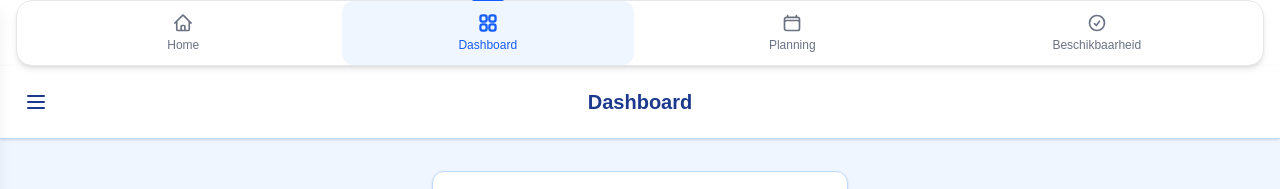
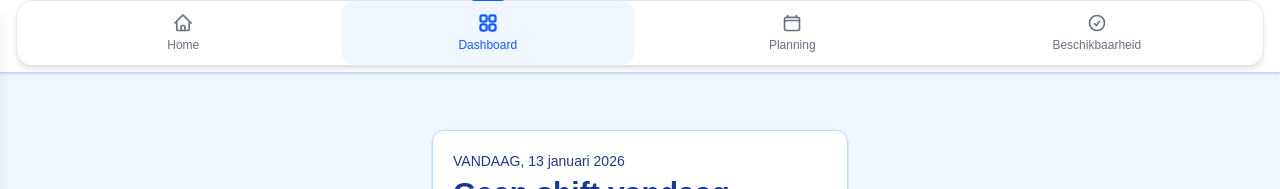
Before and after one commit to BorKlessens/rooster-app, a Next.js app: page /dashboard in a window 1280 px wide. Shown: the top 189 px of the page. Built offline with nearby package versions, Linux system fonts and the light colour scheme; no server answers; the database is empty; sample sign-in values are in the browser's storage.

Commit message:
1.7.3
PWA fix

```diff
--- a/app/beschikbaarheid/page.tsx
+++ b/app/beschikbaarheid/page.tsx
@@ -545,7 +545,7 @@ export default function AvailabilityPage() {
   return (
     <div className="min-h-screen bg-blue-50 pb-24">
       <UserHeader title="Beschikbaarheid" username={username} fullName={fullName} />
-      <div className="max-w-2xl mx-auto px-4 py-6 sm:py-8">
+      <div className="max-w-2xl mx-auto px-4 py-6 sm:py-8 header-offset">
         {/* Beschrijving */}
         <div className="mb-6">
           <p className="text-sm sm:text-base text-blue-900">
--- a/app/components/UserHeader.tsx
+++ b/app/components/UserHeader.tsx
@@ -40,7 +40,7 @@ export default function UserHeader({ title, username, fullName }: UserHeaderProp
   return (
     <>
       {/* Header met hamburger menu */}
-      <header className="bg-white border-b border-blue-200 shadow-sm sticky top-0 z-50 relative">
+      <header className="bg-white border-b border-blue-200 shadow-sm fixed top-0 left-0 right-0 z-50" style={{ paddingTop: 'env(safe-area-inset-top, 0)' }}>
         <div className="max-w-7xl mx-auto px-4 py-3 sm:py-4 relative z-50">
           <div className="flex items-center justify-between">
             {/* Hamburger menu button */}
--- a/app/dashboard/page.tsx
+++ b/app/dashboard/page.tsx
@@ -267,7 +267,7 @@ export default function DashboardPage() {
   return (
     <div className="min-h-screen bg-blue-50 pb-20">
       <UserHeader title="Dashboard" username={username} fullName={fullName} />
-      <div className="max-w-md mx-auto px-4 py-6 sm:py-8">
+      <div className="max-w-md mx-auto px-4 py-6 sm:py-8 header-offset">
         {/* Today's Shift Card */}
         {todayShift ? (
           <div className="bg-white rounded-xl p-5 mb-4 border border-blue-200 shadow-sm hover:shadow-md transition-shadow">
--- a/app/globals.css
+++ b/app/globals.css
@@ -22,6 +22,8 @@
 html {
   height: 100%;
   overflow-x: hidden;
+  margin: 0;
+  padding: 0;
 }
 
 body {
@@ -32,6 +34,10 @@ body {
   position: relative;
   touch-action: manipulation;
   -webkit-tap-highlight-color: transparent;
+  margin: 0;
+  padding: 0;
+  /* Verwijder safe area insets voor PWA */
+  padding-top: env(safe-area-inset-top, 0);
 }
 
 /* Zorg ervoor dat de navbar altijd onderaan blijft op mobiel en niet meescrollt */
@@ -98,3 +104,14 @@ body {
     transform: none !important;
   }
 }
+
+/* Utility class voor content onder fixed header */
+.header-offset {
+  padding-top: calc(60px + env(safe-area-inset-top, 0));
+}
+
+@media (min-width: 640px) {
+  .header-offset {
+    padding-top: calc(64px + env(safe-area-inset-top, 0));
+  }
+}
--- a/app/home/page.tsx
+++ b/app/home/page.tsx
@@ -85,7 +85,7 @@ export default function HomePage() {
     return (
     <div className="h-screen bg-blue-50 pb-20 overflow-hidden flex flex-col">
       <UserHeader title="Home" username={username || undefined} fullName={fullName} />
-      <div className="w-full flex-1 flex flex-col relative">
+      <div className="w-full flex-1 flex flex-col relative header-offset">
         {/* Welkomsttekst in het midden met hero image */}
         <div className="flex-1 flex items-center justify-center relative">
           {/* Hero image achtergrond */}
--- a/app/layout.tsx
+++ b/app/layout.tsx
@@ -22,14 +22,14 @@ export const metadata: Metadata = {
   manifest: "/manifest.json",
   appleWebApp: {
     capable: true,
-    statusBarStyle: "default",
+    statusBarStyle: "black-translucent",
     title: "Rooster App",
   },
   icons: {
     icon: "/logo_200x200.png",
     apple: "/logo_200x200.png",
   },
-  themeColor: "#2563eb",
+  themeColor: "#ffffff",
 };
 
 export const viewport: Viewport = {
--- a/app/planning/maand/page.tsx
+++ b/app/planning/maand/page.tsx
@@ -174,7 +174,7 @@ function MaandOverzichtContent() {
     return (
       <div className="min-h-screen bg-blue-50 pb-24">
         <UserHeader title="Maandoverzicht" username={username} fullName={fullName} />
-        <div className="max-w-4xl mx-auto px-4 py-6 sm:py-8">
+        <div className="max-w-4xl mx-auto px-4 py-6 sm:py-8 header-offset">
           <button
             onClick={() => router.back()}
             className="flex items-center gap-2 text-blue-600 hover:text-blue-800 mb-4 transition-colors"
@@ -195,7 +195,7 @@ function MaandOverzichtContent() {
   return (
     <div className="min-h-screen bg-blue-50 pb-24">
       <UserHeader title="Maandoverzicht" username={username} fullName={fullName} />
-      <div className="max-w-4xl mx-auto px-4 py-6 sm:py-8">
+      <div className="max-w-4xl mx-auto px-4 py-6 sm:py-8 header-offset">
         {/* Terug knop */}
         <button
           onClick={() => router.back()}
--- a/app/planning/page.tsx
+++ b/app/planning/page.tsx
@@ -570,7 +570,7 @@ export default function PlanningPage() {
     return (
       <div className="min-h-screen bg-blue-50 pb-24">
         <UserHeader title="Rooster" username={username} fullName={fullName} />
-        <div className="max-w-2xl mx-auto px-4 py-6 sm:py-8">
+        <div className="max-w-2xl mx-auto px-4 py-6 sm:py-8 header-offset">
           {/* Header met terug knop */}
           <div className="mb-6">
             <div className="flex items-center justify-between mb-4 gap-3">
@@ -868,7 +868,7 @@ export default function PlanningPage() {
   return (
     <div className="min-h-screen bg-blue-50 pb-24">
       <UserHeader title="Rooster" username={username} fullName={fullName} />
-      <div className="max-w-4xl mx-auto px-4 py-6 sm:py-8">
+      <div className="max-w-4xl mx-auto px-4 py-6 sm:py-8 header-offset">
         {/* Beschrijving */}
         <div className="mb-6">
           <p className="text-sm sm:text-base text-blue-900">
```
Also changed, not shown: public/manifest.json.
